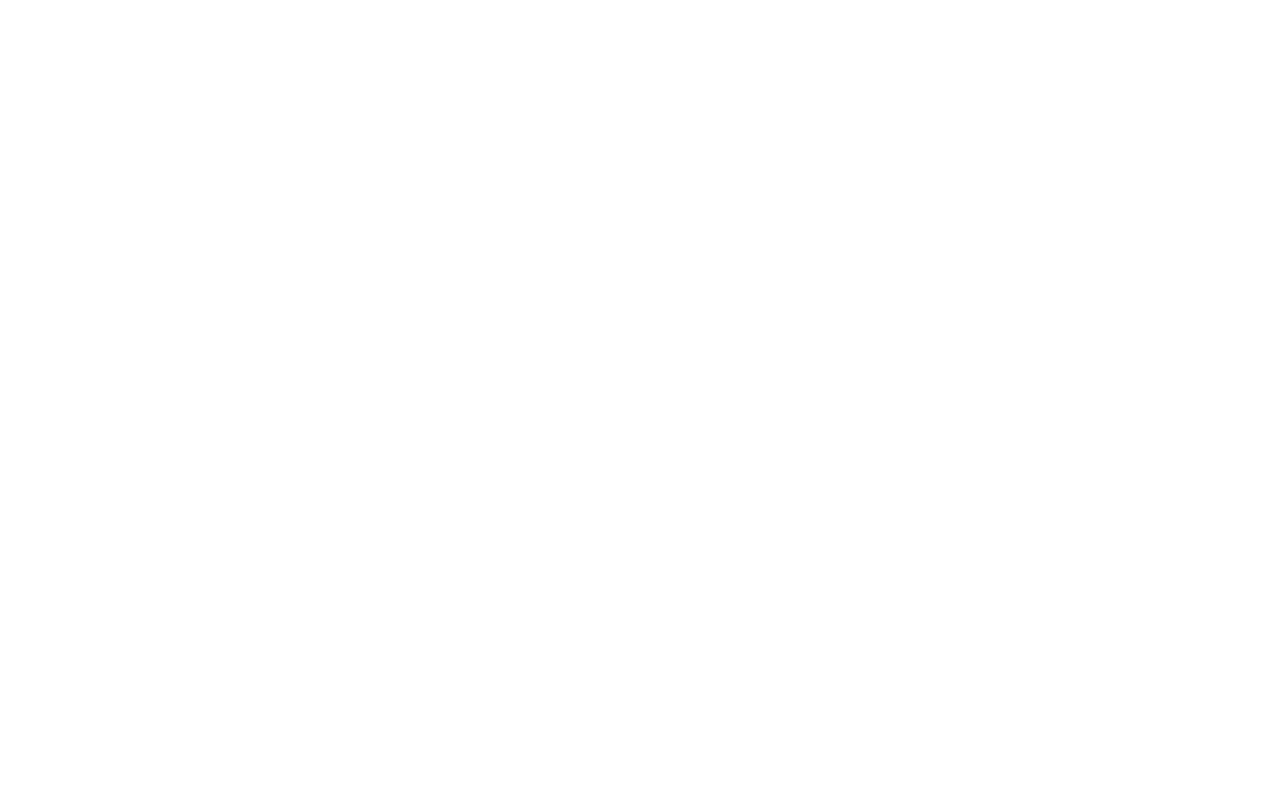
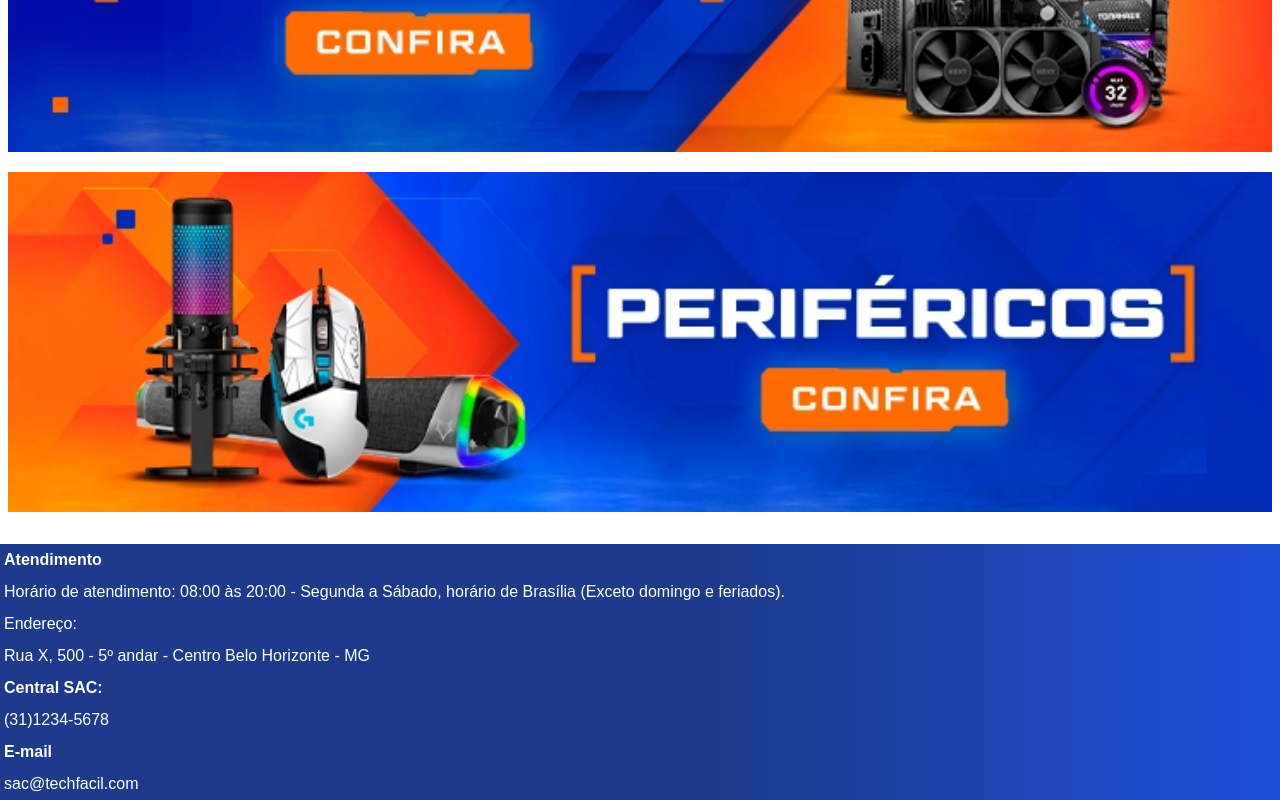
Before and after one commit to Gustavo-Ragazzi/techfacil, a React (Vite) app: page / in a window 1280 px wide. Shown: the part 1080-1880 px from the top of the page. Before the commit the page ends 924 px from the top, so only its background shows below. Built offline with nearby package versions, Linux system fonts and the light colour scheme.

Commit message:
feat adding footer

```diff
--- a/src/App.tsx
+++ b/src/App.tsx
@@ -1,3 +1,5 @@
+import BannerCategory from "./components/BannerCategory"
+import Footer from "./components/Footer"
 import Header from "./components/Header"
 import ItemDisplayCarousel from "./components/ItemDisplayCarousel"
 import MainCarousel from "./components/MainCarousel"
@@ -11,7 +13,8 @@
         <MainCarousel />
         <SectionTitle>Conheça nossos produtos</SectionTitle>
         <ItemDisplayCarousel />
-        <SectionTitle>Categorias</SectionTitle>
+        <BannerCategory />
+        <Footer />
       </div>
     </>
   )
--- /dev/null
+++ b/src/components/BannerCategory/index.tsx
@@ -0,0 +1,8 @@
+export default function BannerCategory() {
+    return (
+        <div className="flex flex-col mx-2 my-8 gap-5">
+            <img src="./banners/hardware.webp"></img>
+            <img src="./banners/perifericos.webp"></img>
+        </div>
+    )
+}
--- /dev/null
+++ b/src/components/Footer/index.tsx
@@ -0,0 +1,14 @@
+export default function Footer() {
+    return (
+        <footer className="flex flex-col gap-2 bg-gradient-to-r from-blue-900 from-55% to-blue-700 shadow-lg text-white p-1">
+            <h2 className="font-bold">Atendimento</h2>
+            <p>Horário de atendimento: 08:00 às 20:00 - Segunda a Sábado, horário de Brasília (Exceto domingo e feriados).</p>
+            <p>Endereço:</p>
+            <p>Rua X, 500 - 5º andar - Centro Belo Horizonte - MG</p>
+            <h2 className="font-bold">Central SAC:</h2>
+            <p>(31)1234-5678</p>
+            <h2 className="font-bold">E-mail</h2>
+            <p>sac@techfacil.com</p>
+        </footer>
+    )
+}
```
Also changed, not shown: public/banners/hardware.webp (added), public/banners/perifericos.webp (added).
